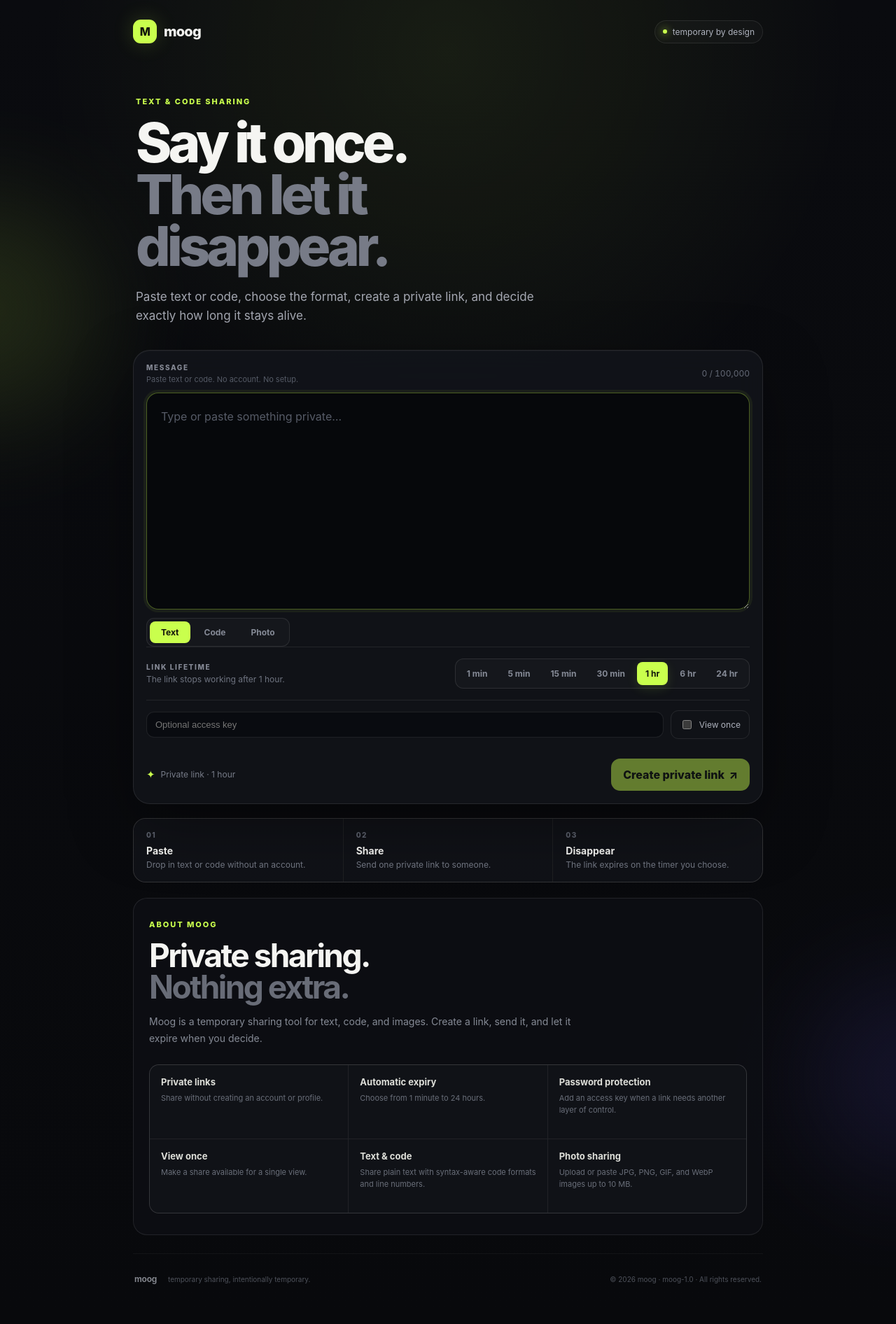
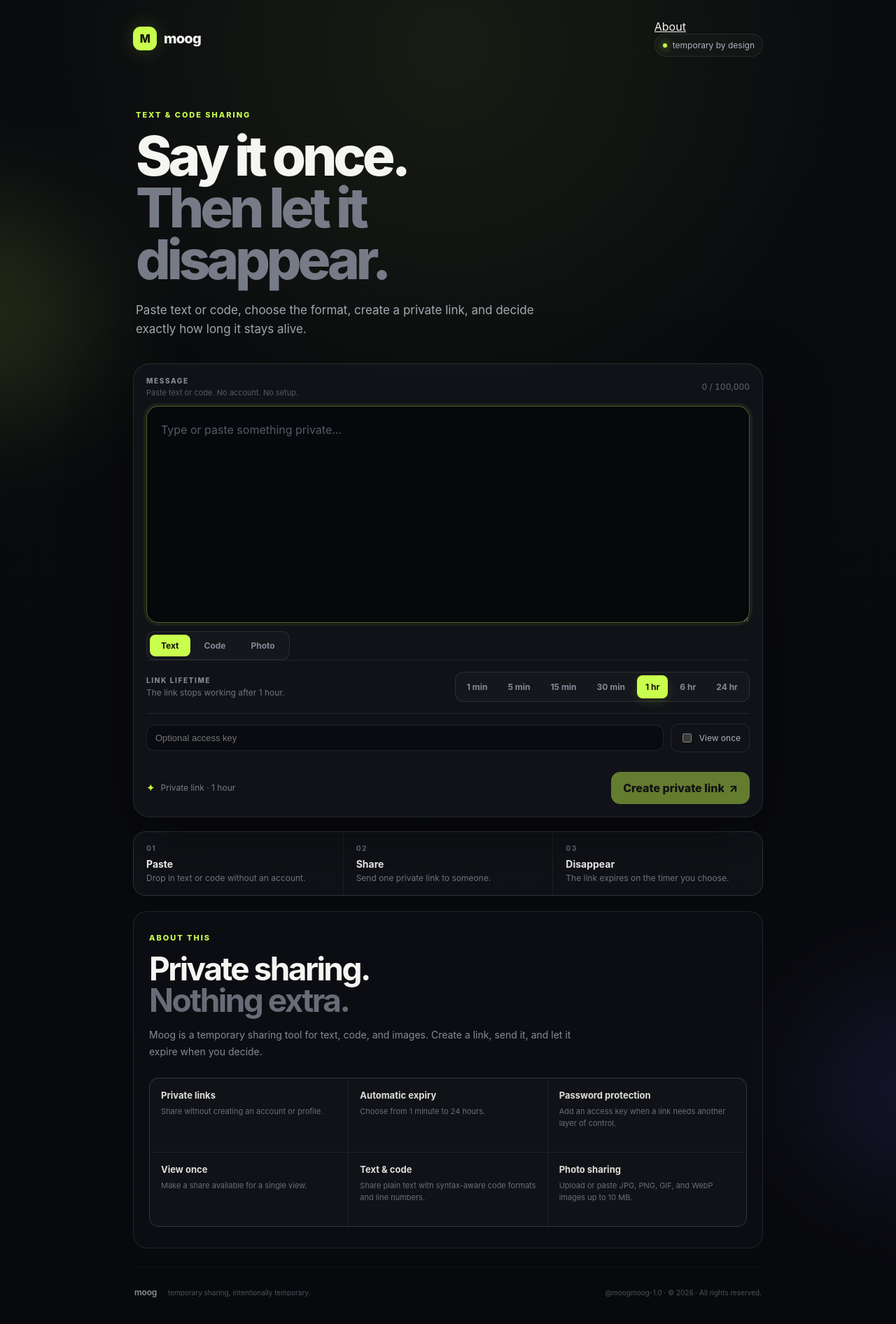
Before and after one commit to addulasaikiran-ops/Moog-1.0, a Next.js app: page / in a window 1280 px wide. Shown: the top 1892 px of the page at 70% size. Built offline with nearby package versions, Linux system fonts and the light colour scheme.

Commit message:
Make About section visible and add Moog rights footer

```diff
--- a/app/page.tsx
+++ b/app/page.tsx
@@ -117,7 +117,7 @@ export default function HomePage() {
             <span className="logoMark">M</span>
             <span>moog</span>
           </a>
-          <div className="badge"><span className="pulse" /> temporary by design</div>
+          <nav className="topNav"><a href="#about-moog">About</a><div className="badge"><span className="pulse" /> temporary by design</div></nav>
         </header>
 
         <section className="hero">
@@ -270,9 +270,9 @@ export default function HomePage() {
           </div>
         </section>
 
-        <section className="aboutMoog" aria-labelledby="about-moog-title">
+        <section className="aboutMoog" id="about-moog" aria-labelledby="about-moog-title">
           <div className="aboutIntro">
-            <div className="eyebrow">ABOUT MOOG</div>
+            <div className="eyebrow">ABOUT THIS</div>
             <h2 id="about-moog-title">Private sharing.<br /><span>Nothing extra.</span></h2>
             <p>Moog is a temporary sharing tool for text, code, and images. Create a link, send it, and let it expire when you decide.</p>
           </div>
@@ -288,7 +288,7 @@ export default function HomePage() {
 
         <footer className="siteFooter">
           <div className="footerBrand"><strong>moog</strong><span>temporary sharing, intentionally temporary.</span></div>
-          <div className="footerLegal">© 2026 moog · moog-1.0 · All rights reserved.</div>
+          <div className="footerLegal">@moogmoog-1.0 · © 2026 · All rights reserved.</div>
         </footer>
       </div>
     </main>
```
